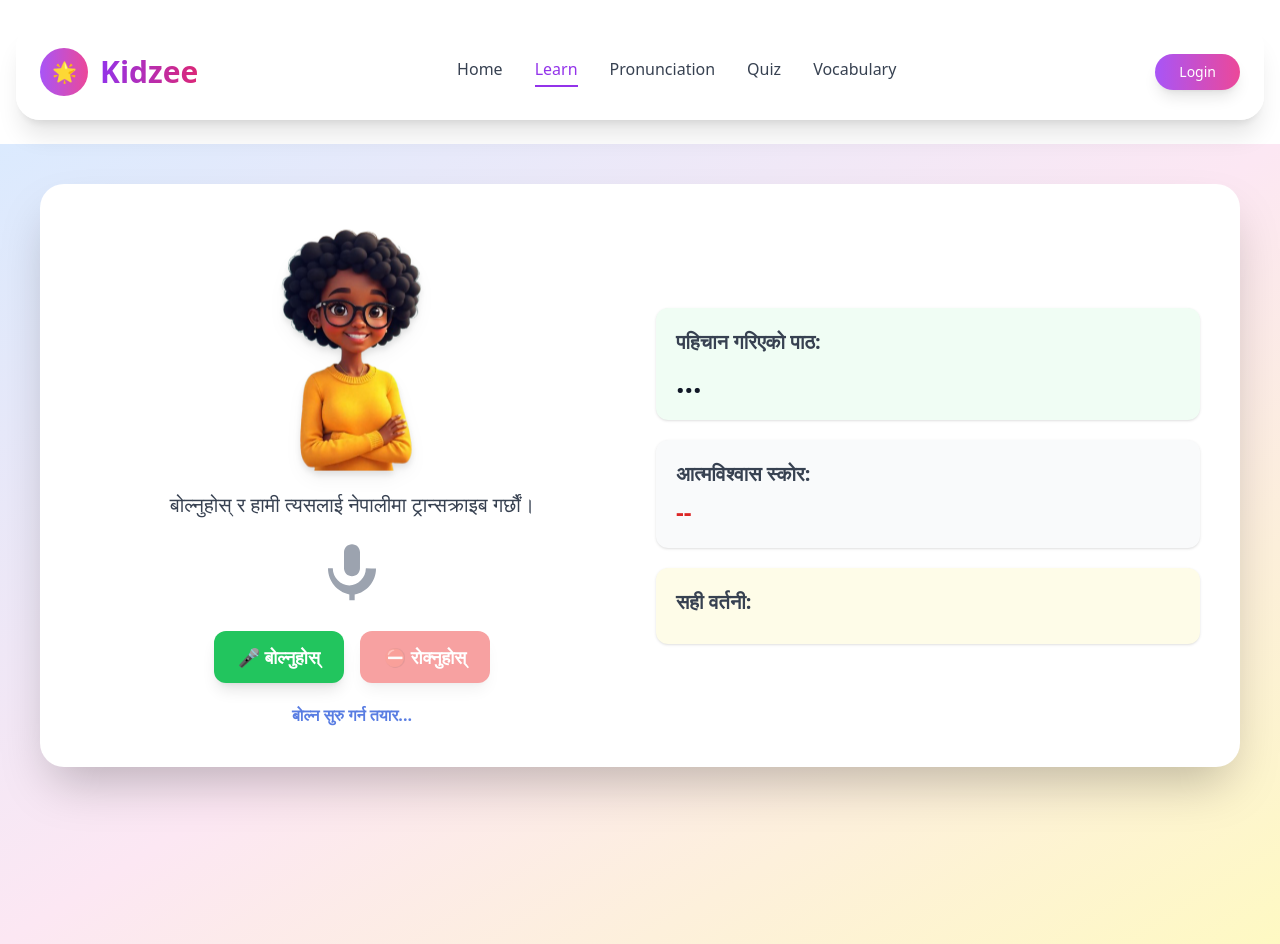
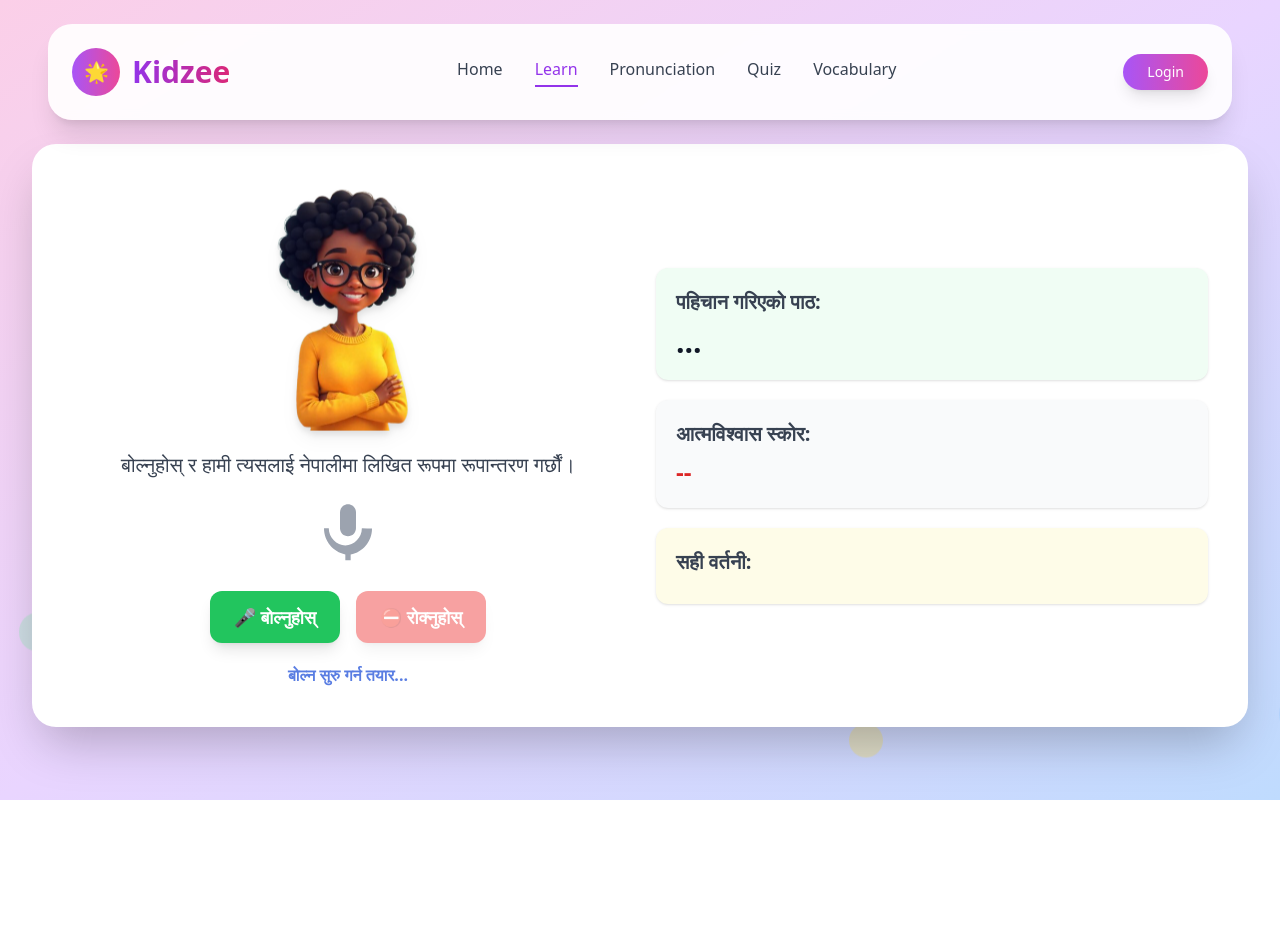
Before and after one commit to manishaa8981/Nepali_Learning, a React (Vite) app in the folder frontend/: page /home in a window 1280 px wide. After the commit the page ends 800 px from the top, so only its background shows below. Built offline with nearby package versions, Linux system fonts and the light colour scheme.

Commit message:
homepage

```diff
--- a/frontend/src/pages/Homepage.jsx
+++ b/frontend/src/pages/Homepage.jsx
@@ -1,4 +1,4 @@
-import { useRef, useState } from "react";
+import { useEffect, useRef, useState } from "react";
 import Navbar from "../componenets/Navbar";
 import tutorImg from "/images/maambig.png"; // <-- Your cartoon image
 
@@ -96,11 +96,50 @@ const CommandTool = () => {
       setStatusMessage("🔄 रोकिनुभयो, अडियो प्रशोधन हुँदैछ...");
     }
   };
+  const [animatedShapes, setAnimatedShapes] = useState([]);
+
+  useEffect(() => {
+    const shapes = Array.from({ length: 6 }, (_, i) => ({
+      id: i,
+      x: Math.random() * 100,
+      y: Math.random() * 100,
+      size: Math.random() * 40 + 20,
+      color: [
+        "bg-yellow-300",
+        "bg-pink-300",
+        "bg-blue-300",
+        "bg-green-300",
+        "bg-purple-300",
+        "bg-orange-300",
+      ][i % 6],
+      delay: Math.random() * 4,
+    }));
+    setAnimatedShapes(shapes);
+  }, []);
 
   return (
-    <div>
-      <Navbar />
-      <div className="min-h-screen w-full bg-gradient-to-br from-blue-100 via-pink-100 to-yellow-100 animate-fadeIn p-6 md:p-10">
+    <div className="min-h-screen bg-gradient-to-br from-pink-200 via-purple-200 to-blue-200 overflow-hidden">
+      {/* Floating Animation Shapes */}
+      <div className="fixed inset-0 pointer-events-none">
+        {animatedShapes.map((shape) => (
+          <div
+            key={shape.id}
+            className={`absolute rounded-full opacity-30 animate-bounce ${shape.color}`}
+            style={{
+              left: `${shape.x}%`,
+              top: `${shape.y}%`,
+              width: `${shape.size}px`,
+              height: `${shape.size}px`,
+              animationDelay: `${shape.delay}s`,
+              animationDuration: "4s",
+            }}
+          />
+        ))}
+      </div>
+
+      <div className="relative z-10 max-w-7xl mx-auto px-4 sm:px-6 lg:px-8">
+        {" "}
+        <Navbar />
         <div className="bg-white rounded-3xl shadow-2xl p-6 md:p-10 flex flex-col md:flex-row items-center justify-between gap-8 w-full h-full">
           {/* Left: Mascot & Controls */}
           <div className="flex flex-col items-center text-center w-full md:w-1/2 gap-5">
@@ -111,7 +150,7 @@ const CommandTool = () => {
             />
 
             <p className="text-lg md:text-xl text-gray-700 font-medium">
-              बोल्नुहोस् र हामी त्यसलाई नेपालीमा ट्रान्सक्राइब गर्छौं।
+              बोल्नुहोस् र हामी त्यसलाई नेपालीमा लिखित रूपमा रूपान्तरण गर्छौं।
             </p>
 
             <div>
```
